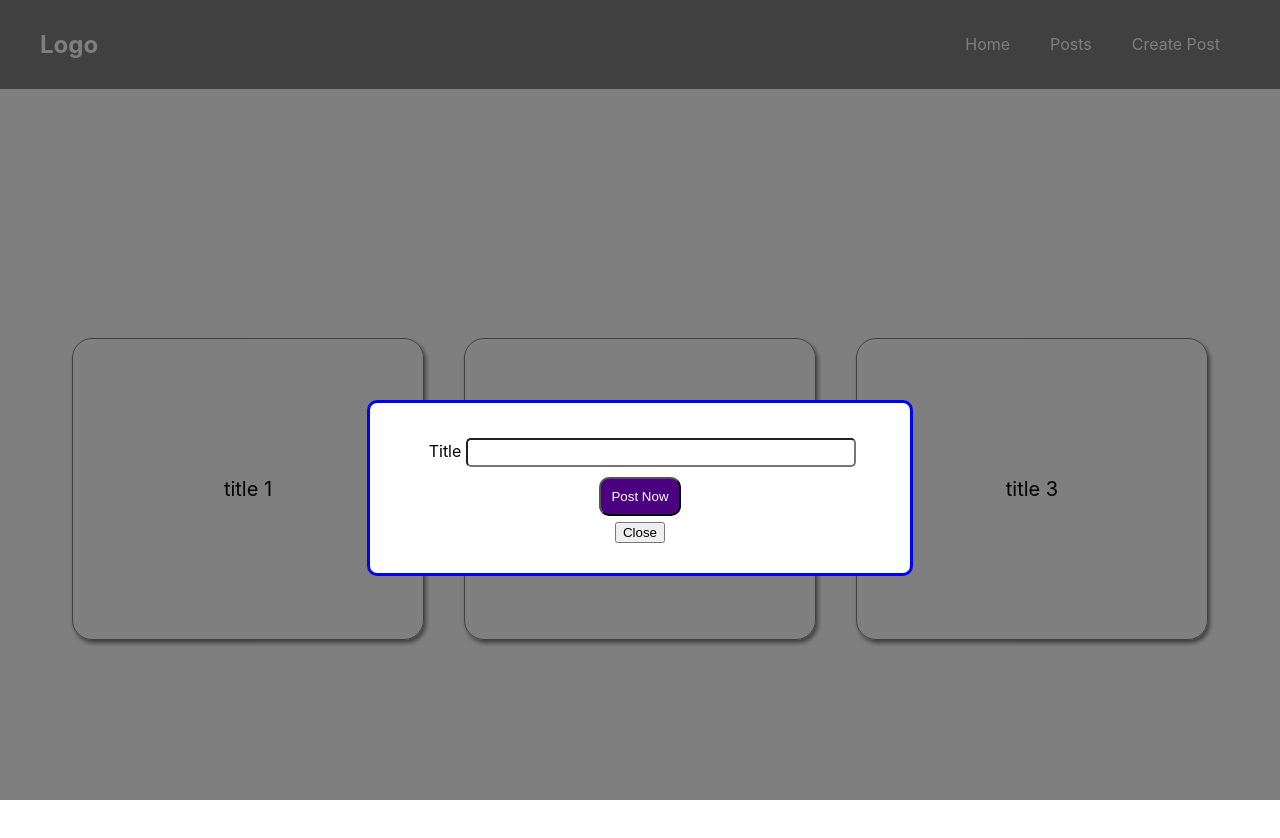
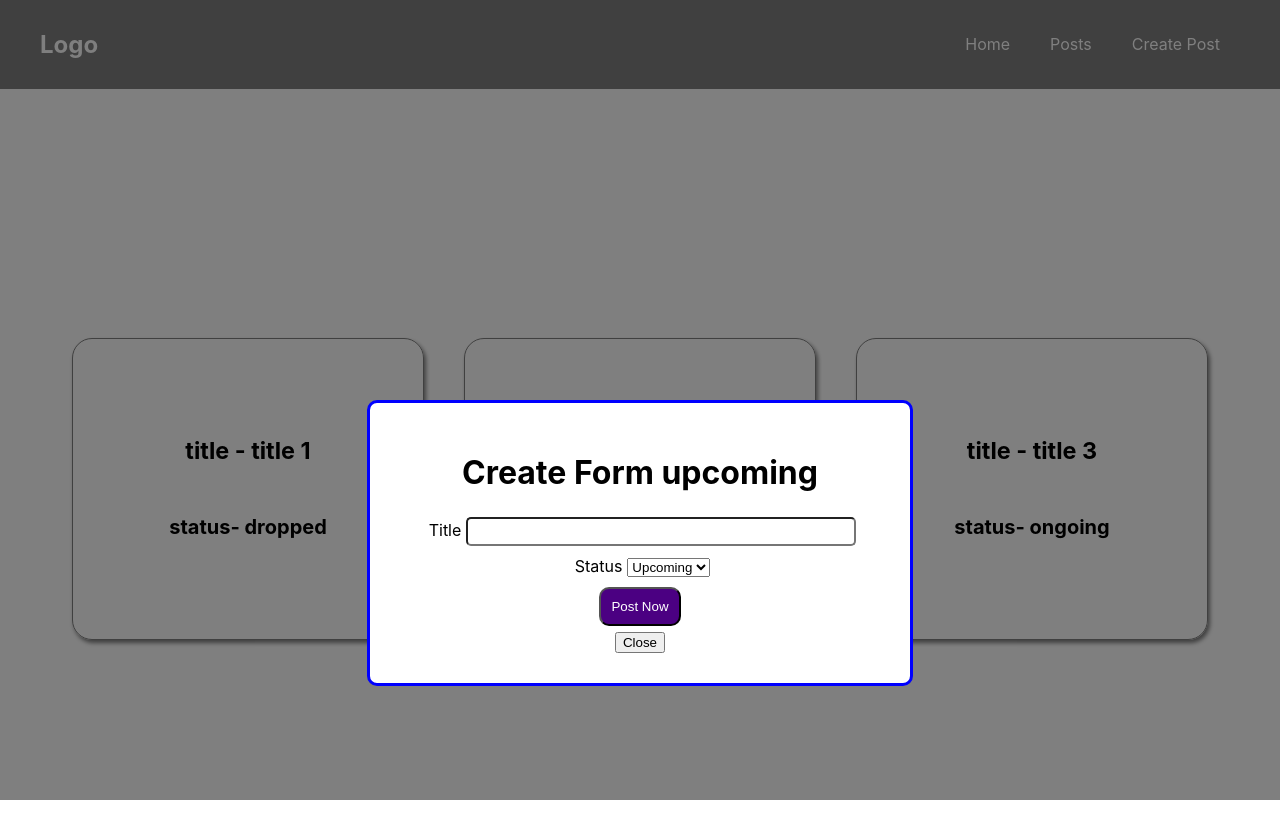
Before and after one commit to hay-mar-kyaw/react-example, a React (Create React App) app: page / in a window 1280 px wide. Both pictures are taken after a click on the item "Create Post". Shown: the top 838 px of the page. Built offline with nearby package versions, Linux system fonts and the light colour scheme.

Commit message:
selectbox

```diff
--- a/src/App.js
+++ b/src/App.js
@@ -26,15 +26,18 @@ function App() {
  let [posts,setPost] = useState([
   {
     id:1,
-    title:"title 1"
+    title:"title 1",
+    status : "dropped"
   },
   {
     id:2,
-    title:"title 2"
+    title:"title 2",
+    status : "upcoming"
   },
   {
     id:3,
-    title:"title 3"
+    title:"title 3",
+    status : "ongoing"
   },
  ])
 
--- a/src/components/PostForm/index.js
+++ b/src/components/PostForm/index.js
@@ -5,6 +5,7 @@ import { useState } from 'react'
 export default function Index({addPost}) {
 
     let [title,setTitle] = useState("")
+    let [status,setStatus] = useState("upcoming")
 
     let resetInput = () => {
         setTitle('');
@@ -15,7 +16,8 @@ export default function Index({addPost}) {
 
         let post = {
             id : Math.floor(Math.random()*10000),
-            title : title
+            title : title,
+            status : status
         }
 
         addPost(post);
@@ -29,9 +31,18 @@ export default function Index({addPost}) {
     // }
   return (
     <form className="post-form" onSubmit={upload_post}>
+        <h1>Create Form {status}</h1>
         <div className="form-control">
             <label>Title</label>
             <input type='text' className="input-form" onChange={(e)=>setTitle(e.target.value)} value={title}/>
+        </div>
+        <div className="form-control">
+            <label>Status</label>
+            <select value={status} onChange={(e)=>setStatus(e.target.value)}>
+                <option value="dropped">Dropped</option>
+                <option value="ongoing">Ongoing</option>
+                <option value="upcoming">Upcoming</option>
+            </select>
         </div>
 
         <div className="form-control">
--- a/src/components/PostsList/index.css
+++ b/src/components/PostsList/index.css
@@ -11,6 +11,7 @@
 
     margin: 20px;
     flex-basis: 350px ;
+    flex-direction: column;
     height: 300px;
     display: flex;
     justify-content: center;
--- a/src/components/PostsList/index.js
+++ b/src/components/PostsList/index.js
@@ -6,7 +6,11 @@ export default function PostsList({posts}) {
   return (
             <div className="postList">
                 {
-                    posts.map((post=><div className={`single-post ${styles.card}`} key={post.id}>{post.title}</div>))
+                    posts.map((post=><div className={`single-post ${styles.card}`} key={post.id}>
+                      <h3>title - {post.title}</h3>
+                      <h4>status- {post.status}</h4>
+
+                      </div>))
                 }
 
             </div>
```
